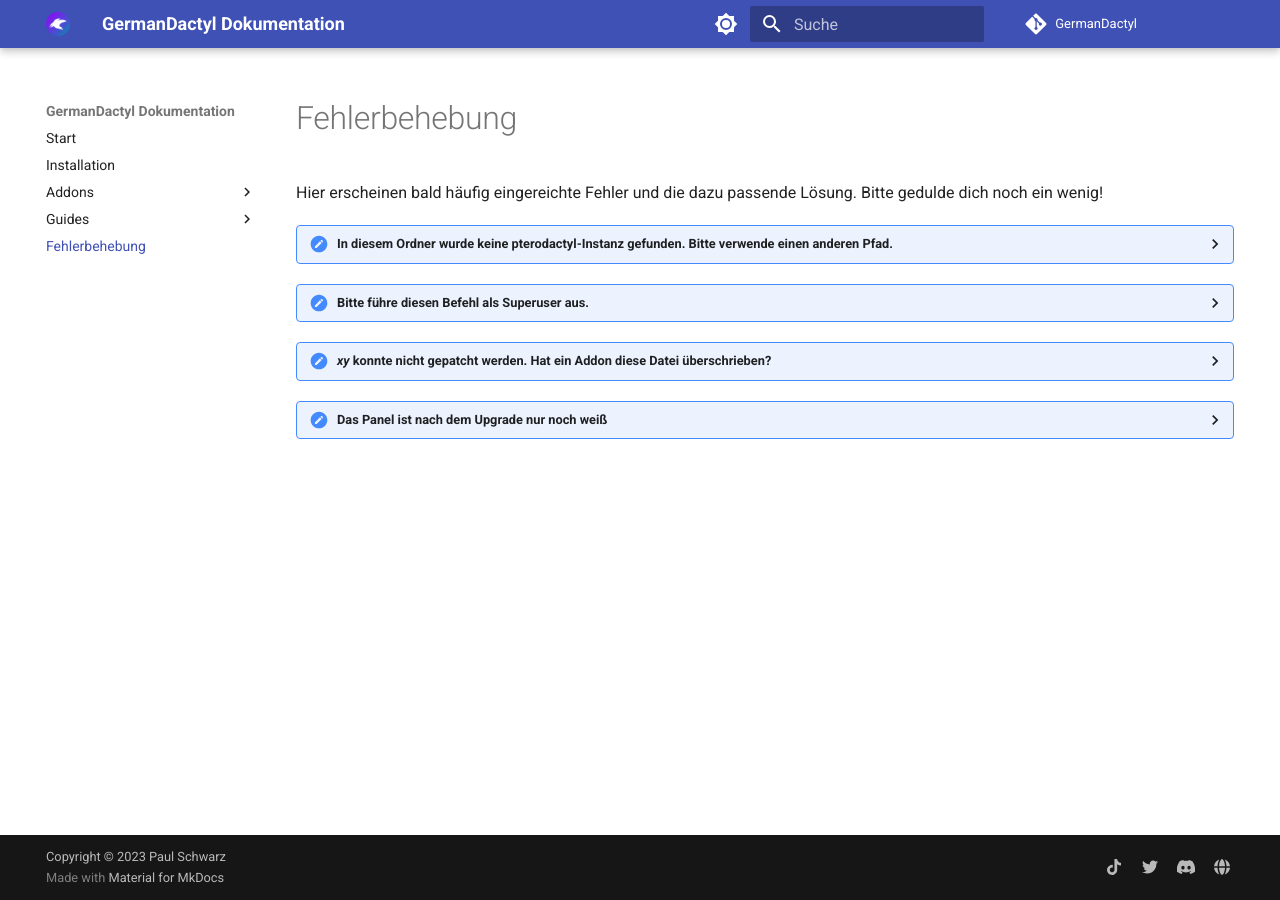
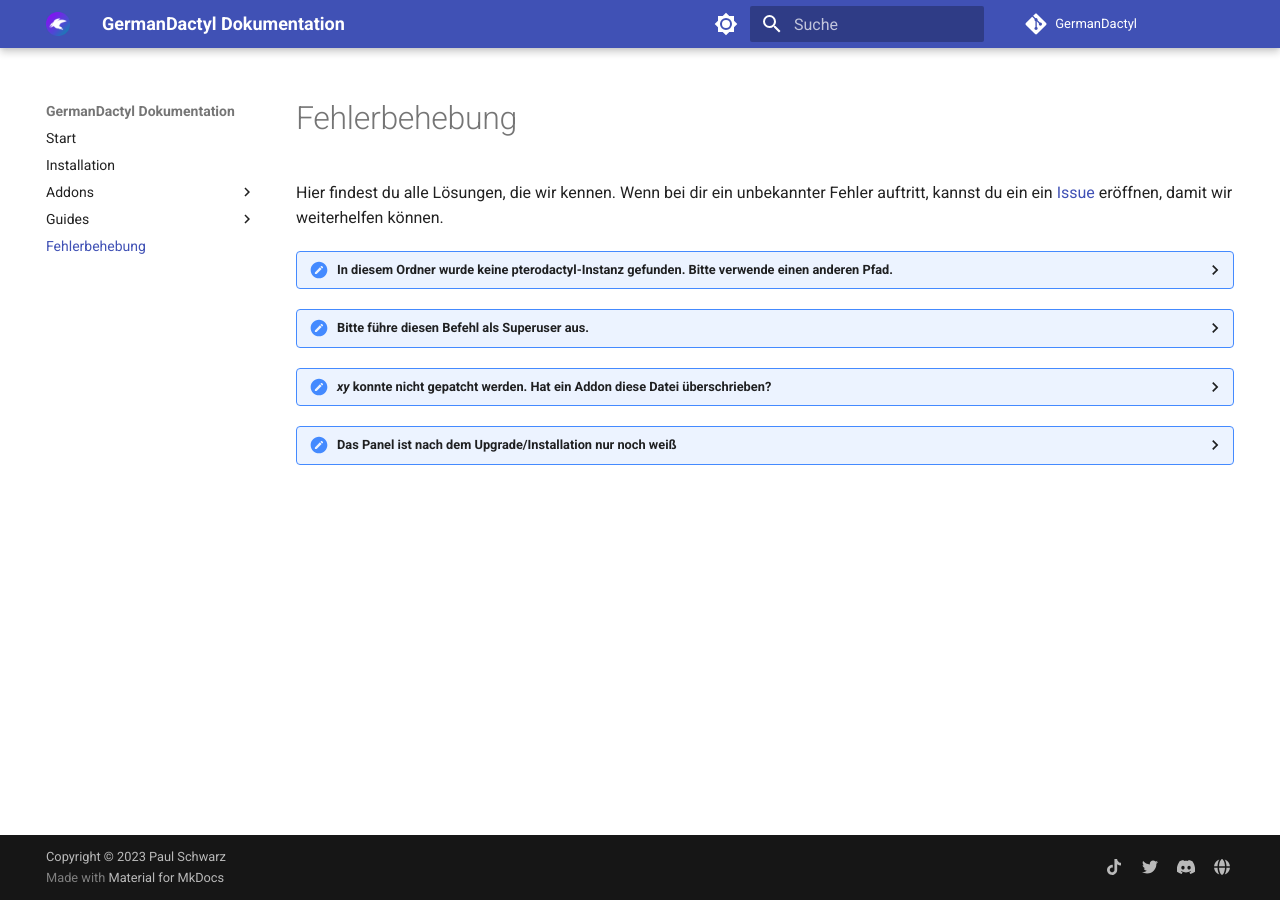
Before and after one commit to pavl21/GermanDactyl, an MkDocs documentation site: the page built from docs/troubleshooting.md, in a window 1280 px wide. Built offline with MkDocs 1.6.1 and Material for MkDocs 9.7.7, drawn with Linux system fonts in a browser that asks for light colours; comment, search, counter and statistics services are not loaded.

Commit message:
Update troubleshooting.md

```diff
--- a/docs/troubleshooting.md
+++ b/docs/troubleshooting.md
@@ -1,4 +1,4 @@
-Hier erscheinen bald häufig eingereichte Fehler und die dazu passende Lösung. Bitte gedulde dich noch ein wenig!
+Hier findest du alle Lösungen, die wir kennen. Wenn bei dir ein unbekannter Fehler auftritt, kannst du ein ein [Issue](https://github.com/pavl21/GermanDactyl/issues) eröffnen, damit wir weiterhelfen können.
 
 ??? error "In diesem Ordner wurde keine pterodactyl-Instanz gefunden. Bitte verwende einen anderen Pfad."
     Dieser Fehler tritt meistens auf, wenn pterodactyl unter einem anderen Ordner als `/var/www/pterodactyl` installiert
@@ -22,8 +22,8 @@
     erhalten, überprüfe, ob ein Addon oder Theme den Patch blockiert oder du die richtige Version von GermanDactyl
     ausgewählt hast.
 
-??? error "Das Panel ist nach dem Upgrade nur noch weiß"
+??? error "Das Panel ist nach dem Upgrade/Installation nur noch weiß"
     Das Problem hängt meist mit dem Theme zusammen, was du davor genutzt hast. Einige Themes oder Addons erstellen neue Dateien,
-    die normalerweise nicht in Pterodactyl dabei ist. Die beste Lösung wäre, das du im Verzeichnis `/var/www/pterodactyl`
+    die normalerweise nicht in Pterodactyl dabei sind. Die beste Lösung wäre, das du im Verzeichnis `/var/www/pterodactyl`
     den Ordner `ressources` komplett löschst, sichere dir aber am besten vorher die Version als Backup, solltest du noch eigene
-    Änderungen gemacht haben. Führe dann das Upgrade erneut durch.
+    Änderungen gemacht haben. Führe dann das Upgrade, [wie hier beschrieben](https://germandactyl.de/guides/update/), erneut durch.
```
